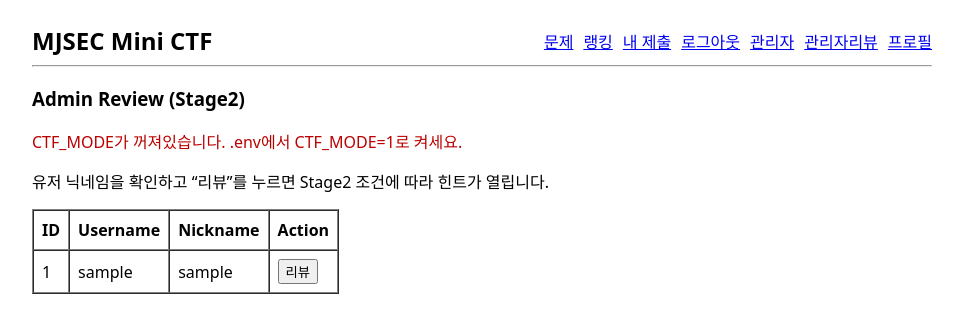
After one commit to 0nlyu1/GIT-CTF-PROJECT, a Flask app: page /admin/review in a window 1280 px wide. The commit adds this page. Shown: the top 333 px of the page, without its empty margins (158-1121 px from the left). Run offline with Flask 3, Linux system fonts and the light colour scheme; the visitor is signed in with stand-in values (Sample User, id 1); tables that the repository leaves empty hold one stand-in row (values such as "Sample post").

Commit message:
feat(ctf): add stage2 admin review unlock flow

```diff
--- a/routes/admin.py
+++ b/routes/admin.py
@@ -1,6 +1,8 @@
 import os
-from flask import Blueprint, render_template, g
+from flask import Blueprint, render_template, request, flash, redirect, url_for, g
 from routes.utils import admin_required
+from models import User
+from extensions import db
 
 bp = Blueprint("admin", __name__)
 
@@ -15,3 +17,34 @@ def admin_home():
 def admin_secret():
     final_flag = os.getenv("FINAL_FLAG", "flag{set_FINAL_FLAG_in_env}")
     return render_template("admin_secret.html", user=g.user, final_flag=final_flag)
+
+@bp.get("/admin/review")
+@admin_required
+def admin_review():
+    # Stage2는 CTF_MODE에서만 작동하게(안전장치)
+    ctf_mode = os.getenv("CTF_MODE", "0").lower() in ("1", "true", "yes", "on")
+
+    users = User.query.order_by(User.id.asc()).all()
+    return render_template("admin_review.html", users=users, ctf_mode=ctf_mode)
+
+@bp.post("/admin/review/<int:user_id>")
+@admin_required
+def admin_review_submit(user_id: int):
+    ctf_mode = os.getenv("CTF_MODE", "0").lower() in ("1", "true", "yes", "on")
+    if not ctf_mode:
+        flash("CTF_MODE가 꺼져 있습니다.")
+        return redirect(url_for("admin.admin_review"))
+
+    u = User.query.get_or_404(user_id)
+
+    stage2_token = os.getenv("STAGE2_TOKEN", "stage2-token-change-me")
+    stage2_hint = os.getenv("STAGE2_HINT", "hint: set STAGE2_HINT in .env")
+
+    nickname = (u.nickname or "")
+    unlocked = (stage2_token in nickname)
+
+    # 여기서는 취약 렌더/XSS가 아니라 "관리자 리뷰"라는 스토리로 다음 힌트를 연다.
+    if unlocked:
+        return render_template("admin_review_result.html", user=u, unlocked=True, stage2_hint=stage2_hint)
+
+    return render_template("admin_review_result.html", user=u, unlocked=False, stage2_hint=None)
--- /dev/null
+++ b/templates/admin_review.html
@@ -0,0 +1,32 @@
+{% extends "base.html" %}
+{% block content %}
+<h3>Admin Review (Stage2)</h3>
+
+{% if not ctf_mode %}
+  <p style="color:#b00;">CTF_MODE가 꺼져있습니다. .env에서 CTF_MODE=1로 켜세요.</p>
+{% endif %}
+
+<p>유저 닉네임을 확인하고 “리뷰”를 누르면 Stage2 조건에 따라 힌트가 열립니다.</p>
+
+<table border="1" cellpadding="8" cellspacing="0">
+  <tr>
+    <th>ID</th>
+    <th>Username</th>
+    <th>Nickname</th>
+    <th>Action</th>
+  </tr>
+  {% for u in users %}
+  <tr>
+    <td>{{ u.id }}</td>
+    <td>{{ u.username }}</td>
+    <td>{{ u.nickname or "-" }}</td>
+    <td>
+      <form method="post" action="/admin/review/{{ u.id }}">
+        <button type="submit">리뷰</button>
+      </form>
+    </td>
+  </tr>
+  {% endfor %}
+</table>
+
+{% endblock %}
--- a/templates/base.html
+++ b/templates/base.html
@@ -15,6 +15,7 @@
         <a href="/my/submissions">내 제출</a>
         <a href="/logout">로그아웃</a>
         <a href="/admin">관리자</a>
+        <a href="/admin/review">관리자리뷰</a>
         <a href="/profile">프로필</a>
     </nav>
     </header>
```
Also changed, not shown: routes/pages.py (+19 -1 lines), templates/admin_review_result.html (added, +25 -0 lines).
